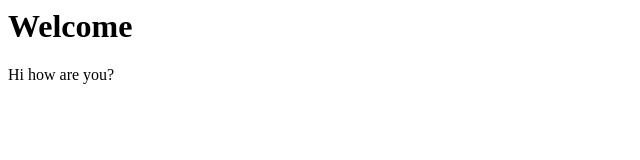
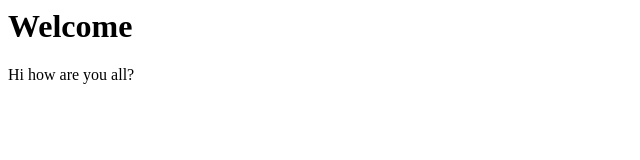
Before and after one commit to kapoormanish/git-demo-2, a plain HTML site: page index.html in a window 1280 px wide. Shown: the full height of the page, 0-640 px from the left. Drawn offline with Linux system fonts and the light colour scheme.

Commit message:
Changed message

```diff
--- a/index.html
+++ b/index.html
@@ -5,6 +5,6 @@
 <body>
     <h1>Welcome</h1>
 
-<p> Hi how are you? </p>
+<p> Hi how are you all? </p>
 </body>
 </html>
```
